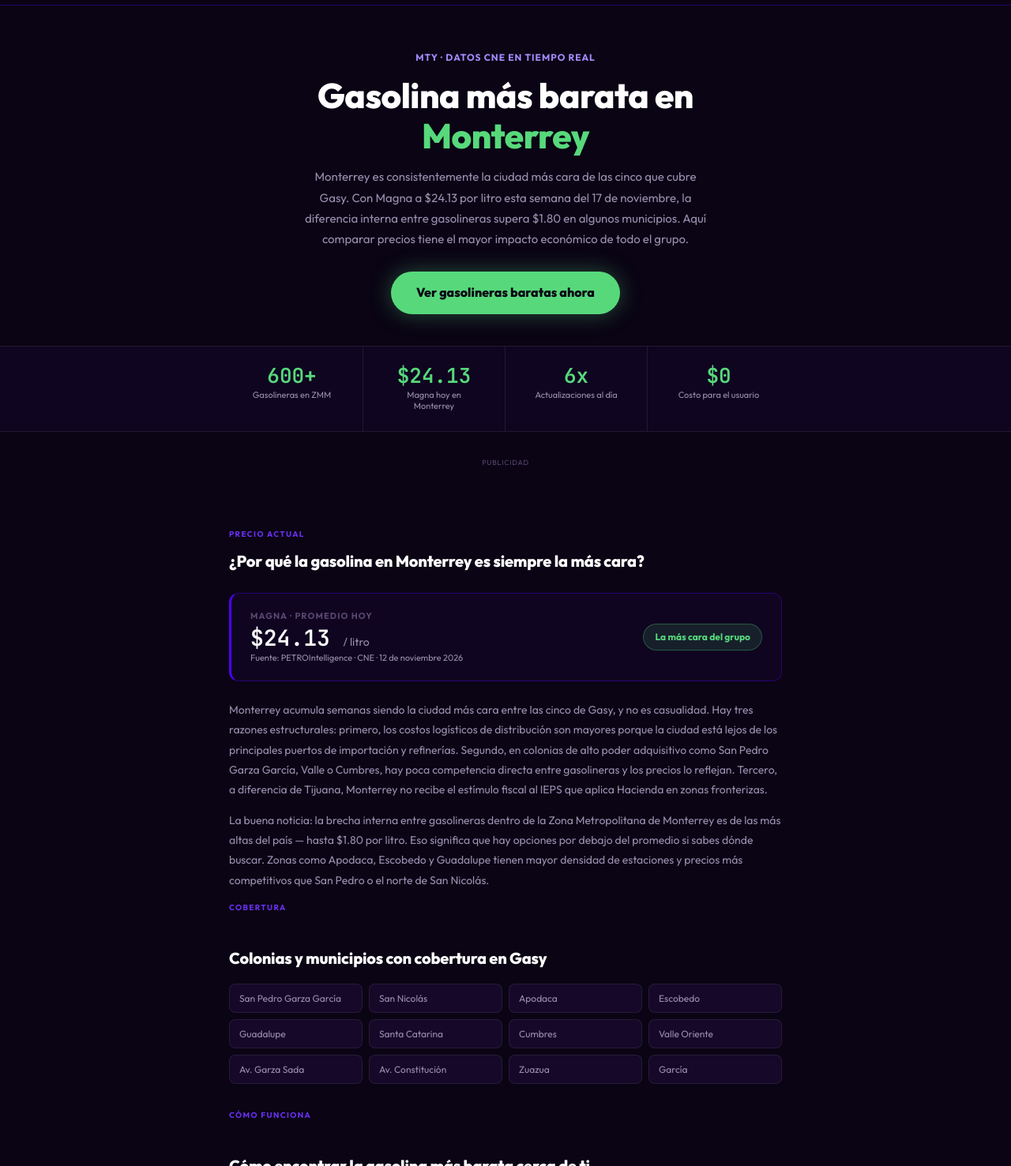
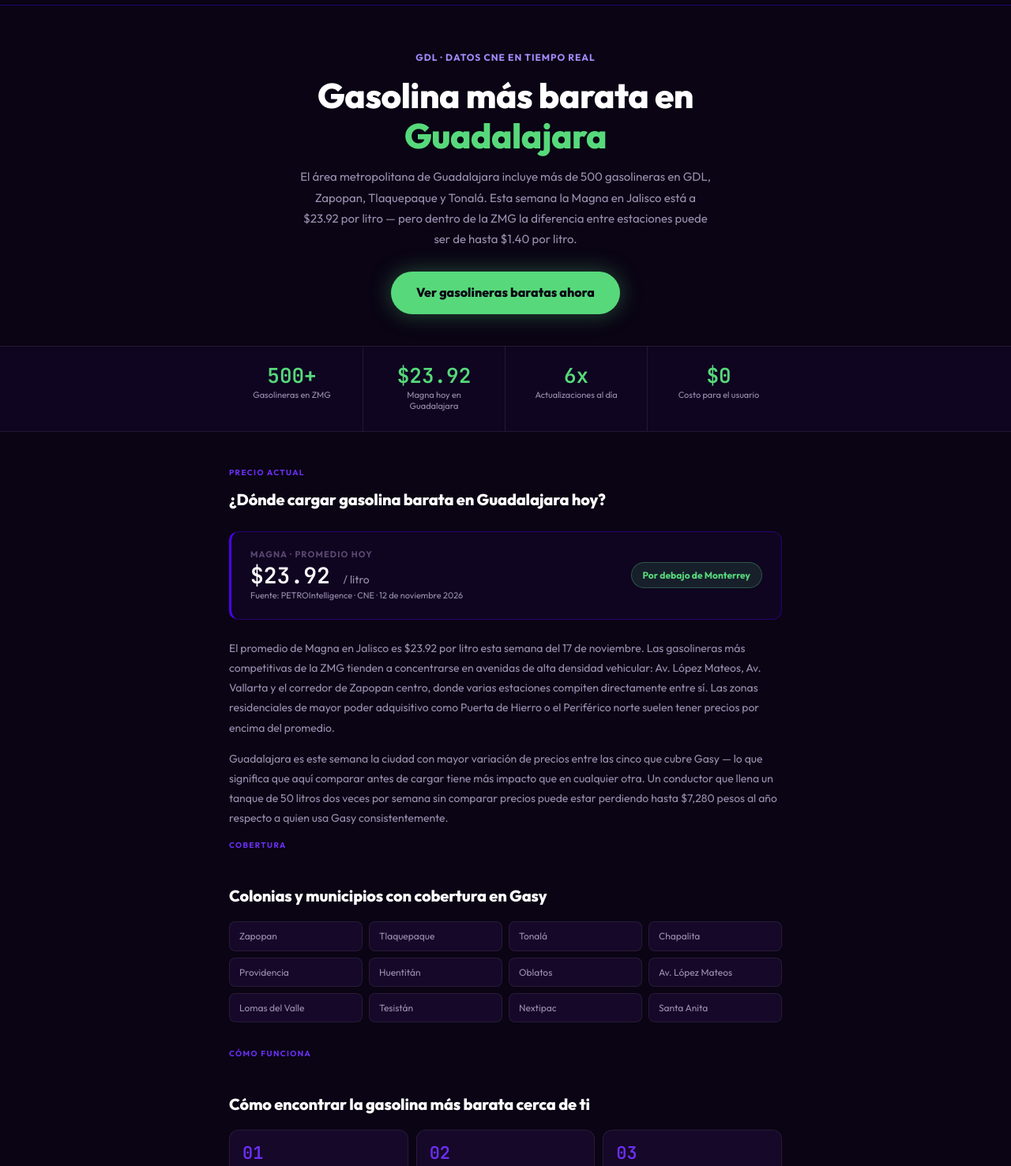
Before and after one commit to enriquemontes919-oss/gasy, a plain HTML site: page guadalajara.html in a window 1280 px wide. Shown: the part 49-1526 px from the top of the page at 79% size. Drawn offline with Linux system fonts and the light colour scheme.

Commit message:
Update guadalajara.html

```diff
--- a/guadalajara.html
+++ b/guadalajara.html
@@ -3,27 +3,26 @@
 <head>
 <meta charset="UTF-8">
 <meta name="viewport" content="width=device-width, initial-scale=1.0">
-<meta name="description" content="Encuentra la gasolina más barata en Monterrey y área metropolitana. Precios actualizados de gasolineras en MTY, San Pedro, San Nicolás, Apodaca y Escobedo con datos CNE.">
-<meta name="keywords" content="gasolina barata monterrey, precio gasolina mty, gasolinera san pedro garza garcia, magna premium monterrey, precio gasolina monterrey hoy">
+<meta name="description" content="Encuentra la gasolina más barata en Guadalajara y zona metropolitana. Precios en tiempo real con datos oficiales CNE para GDL, Zapopan, Tlaquepaque y Tonalá.">
+<meta name="keywords" content="gasolina barata guadalajara, precio gasolina gdl, gasolinera zapopan, magna premium guadalajara, precio gasolina guadalajara hoy">
 <meta name="robots" content="index, follow">
-<meta property="og:title" content="Gasolina más barata en Monterrey — Gasy">
-<meta property="og:description" content="Encuentra la gasolina más barata en Monterrey y área metropolitana. Precios actualizados de gasolineras en MTY, San Pedro, San Nicolás, Apodaca y Escobedo con datos CNE.">
-<meta property="og:url" content="https://gasy.mx/monterrey">
+<meta property="og:title" content="Gasolina más barata en Guadalajara — Gasy">
+<meta property="og:description" content="Encuentra la gasolina más barata en Guadalajara y zona metropolitana. Precios en tiempo real con datos oficiales CNE para GDL, Zapopan, Tlaquepaque y Tonalá.">
+<meta property="og:url" content="https://gasy.mx/guadalajara">
 <meta property="og:type" content="website">
-<link rel="canonical" href="https://gasy.mx/monterrey">
-<title>Gasolina más barata en Monterrey — Gasy</title>
+<link rel="canonical" href="https://gasy.mx/guadalajara">
+<title>Gasolina más barata en Guadalajara — Gasy</title>
 <link rel="icon" type="image/png" href="icon.png?v=2">
 <link rel="preconnect" href="https://fonts.googleapis.com">
 <link rel="preconnect" href="https://fonts.gstatic.com" crossorigin>
 <link href="https://fonts.googleapis.com/css2?family=Outfit:wght@300;400;500;600;700;800&family=JetBrains+Mono:wght@400;600&display=swap" rel="stylesheet">
-<script async src="https://pagead2.googlesyndication.com/pagead/js/adsbygoogle.js?client=ca-pub-6670443237202134" crossorigin="anonymous"></script>
 <script type="application/ld+json">
 {
   "@context": "https://schema.org",
   "@type": "WebPage",
-  "name": "Gasolina más barata en Monterrey",
-  "description": "Encuentra la gasolina más barata en Monterrey. Precios actualizados de gasolineras en MTY, San Pedro, San Nicolás, Apodaca y Escobedo con datos CNE.",
-  "url": "https://gasy.mx/monterrey",
+  "name": "Gasolina más barata en Guadalajara",
+  "description": "Encuentra la gasolina más barata en Guadalajara. Precios en tiempo real con datos oficiales CNE para GDL, Zapopan, Tlaquepaque y Tonalá.",
+  "url": "https://gasy.mx/guadalajara",
   "provider": {
     "@type": "WebApplication",
     "name": "Gasy",
@@ -35,7 +34,7 @@
     "@type": "BreadcrumbList",
     "itemListElement": [
       {"@type": "ListItem", "position": 1, "name": "Gasy", "item": "https://gasy.mx"},
-      {"@type": "ListItem", "position": 2, "name": "Gasolina más barata en Monterrey", "item": "https://gasy.mx/monterrey"}
+      {"@type": "ListItem", "position": 2, "name": "Gasolina más barata en Guadalajara", "item": "https://gasy.mx/guadalajara"}
     ]
   }
 }
@@ -77,10 +76,6 @@ nav{background:rgba(10,4,20,0.97);backdrop-filter:blur(20px);-webkit-backdrop-fi
 .stat:last-child{border-right:none;}
 .stat-num{font-family:var(--mono);font-size:26px;font-weight:600;color:var(--green);line-height:1;}
 .stat-lbl{font-size:11px;color:var(--text2);margin-top:4px;line-height:1.3;}
-
-/* AD */
-.ad-wrap{max-width:728px;margin:32px auto;padding:0 20px;text-align:center;}
-.ad-label{font-size:9px;color:var(--text3);margin-bottom:4px;letter-spacing:0.08em;text-transform:uppercase;}
 
 /* CONTENT */
 .content{max-width:740px;margin:0 auto;padding:44px 20px 20px;}
@@ -180,25 +175,25 @@ footer a:hover{color:var(--text2);}
   </a>
   <div class="nav-links">
     <a href="/blog.html" class="nav-blog">Blog</a>
-    <a href="/" class="nav-cta"> Ver mapa</a>
+    <a href="https://gasy.mx" class="nav-cta"> Ver mapa</a>
   </div>
 </nav>
 
 <div class="hero">
-  <div class="hero-eyebrow"> MTY · Datos CNE en tiempo real</div>
-  <h1>Gasolina más barata en <em>Monterrey</em></h1>
-  <p>Monterrey es consistentemente la ciudad más cara de las cinco que cubre Gasy. Con Magna a $24.13 por litro esta semana del 17 de noviembre, la diferencia interna entre gasolineras supera $1.80 en algunos municipios. Aquí comparar precios tiene el mayor impacto económico de todo el grupo.</p>
-  <a href="/" class="hero-btn"> Ver gasolineras baratas ahora</a>
+  <div class="hero-eyebrow"> GDL · Datos CNE en tiempo real</div>
+  <h1>Gasolina más barata en <em>Guadalajara</em></h1>
+  <p>El área metropolitana de Guadalajara incluye más de 500 gasolineras en GDL, Zapopan, Tlaquepaque y Tonalá. Esta semana la Magna en Jalisco está a $23.92 por litro — pero dentro de la ZMG la diferencia entre estaciones puede ser de hasta $1.40 por litro.</p>
+  <a href="https://gasy.mx" class="hero-btn" target="_blank" rel="noopener"> Ver gasolineras baratas ahora</a>
 </div>
 
 <div class="stats-bar">
   <div class="stat">
-    <div class="stat-num">600+</div>
-    <div class="stat-lbl">Gasolineras en ZMM</div>
+    <div class="stat-num">500+</div>
+    <div class="stat-lbl">Gasolineras en ZMG</div>
   </div>
   <div class="stat">
-    <div class="stat-num">$24.13</div>
-    <div class="stat-lbl">Magna hoy en Monterrey</div>
+    <div class="stat-num">$23.92</div>
+    <div class="stat-lbl">Magna hoy en Guadalajara</div>
   </div>
   <div class="stat">
     <div class="stat-num">6x</div>
@@ -210,44 +205,40 @@ footer a:hover{color:var(--text2);}
   </div>
 </div>
 
-<div class="ad-wrap">
-  <div class="ad-label">Publicidad</div>
-  <ins class="adsbygoogle" style="display:block" data-ad-client="ca-pub-6670443237202134" data-ad-slot="6618539960" data-ad-format="auto" data-full-width-responsive="true"></ins>
-  <script>(adsbygoogle = window.adsbygoogle || []).push({});</script>
 </div>
 
 <div class="content">
 
   <span class="section-label">Precio actual</span>
-  <h2>¿Por qué la gasolina en Monterrey es siempre la más cara?</h2>
+  <h2>¿Dónde cargar gasolina barata en Guadalajara hoy?</h2>
 
   <div class="price-banner">
     <div>
       <div class="price-banner-label">Magna · Promedio hoy</div>
-      <div class="price-banner-val">$24.13 <span style="font-size:14px;color:var(--text2);font-family:var(--sans);font-weight:400;">/ litro</span></div>
+      <div class="price-banner-val">$23.92 <span style="font-size:14px;color:var(--text2);font-family:var(--sans);font-weight:400;">/ litro</span></div>
       <div class="price-banner-sub">Fuente: PETROIntelligence · CNE · 12 de noviembre 2026</div>
     </div>
-    <div class="price-banner-badge">La más cara del grupo</div>
+    <div class="price-banner-badge">Por debajo de Monterrey</div>
   </div>
 
-  <p>Monterrey acumula semanas siendo la ciudad más cara entre las cinco de Gasy, y no es casualidad. Hay tres razones estructurales: primero, los costos logísticos de distribución son mayores porque la ciudad está lejos de los principales puertos de importación y refinerías. Segundo, en colonias de alto poder adquisitivo como San Pedro Garza García, Valle o Cumbres, hay poca competencia directa entre gasolineras y los precios lo reflejan. Tercero, a diferencia de Tijuana, Monterrey no recibe el estímulo fiscal al IEPS que aplica Hacienda en zonas fronterizas.</p>
-  <p>La buena noticia: la brecha interna entre gasolineras dentro de la Zona Metropolitana de Monterrey es de las más altas del país — hasta $1.80 por litro. Eso significa que hay opciones por debajo del promedio si sabes dónde buscar. Zonas como Apodaca, Escobedo y Guadalupe tienen mayor densidad de estaciones y precios más competitivos que San Pedro o el norte de San Nicolás.</p>
+  <p>El promedio de Magna en Jalisco es $23.92 por litro esta semana del 17 de noviembre. Las gasolineras más competitivas de la ZMG tienden a concentrarse en avenidas de alta densidad vehicular: Av. López Mateos, Av. Vallarta y el corredor de Zapopan centro, donde varias estaciones compiten directamente entre sí. Las zonas residenciales de mayor poder adquisitivo como Puerta de Hierro o el Periférico norte suelen tener precios por encima del promedio.</p>
+  <p>Guadalajara es este semana la ciudad con mayor variación de precios entre las cinco que cubre Gasy — lo que significa que aquí comparar antes de cargar tiene más impacto que en cualquier otra. Un conductor que llena un tanque de 50 litros dos veces por semana sin comparar precios puede estar perdiendo hasta $7,280 pesos al año respecto a quien usa Gasy consistentemente.</p>
 
   <span class="section-label">Cobertura</span>
   <h2>Colonias y municipios con cobertura en Gasy</h2>
   <div class="colonias">
-    <div class="colonia-tag"> San Pedro Garza García</div>
-    <div class="colonia-tag"> San Nicolás</div>
-    <div class="colonia-tag"> Apodaca</div>
-    <div class="colonia-tag"> Escobedo</div>
-    <div class="colonia-tag"> Guadalupe</div>
-    <div class="colonia-tag"> Santa Catarina</div>
-    <div class="colonia-tag"> Cumbres</div>
-    <div class="colonia-tag"> Valle Oriente</div>
-    <div class="colonia-tag"> Av. Garza Sada</div>
-    <div class="colonia-tag"> Av. Constitución</div>
-    <div class="colonia-tag"> Zuazua</div>
-    <div class="colonia-tag"> García</div>
+    <div class="colonia-tag"> Zapopan</div>
+    <div class="colonia-tag"> Tlaquepaque</div>
+    <div class="colonia-tag"> Tonalá</div>
+    <div class="colonia-tag"> Chapalita</div>
+    <div class="colonia-tag"> Providencia</div>
+    <div class="colonia-tag"> Huentitán</div>
+    <div class="colonia-tag"> Oblatos</div>
+    <div class="colonia-tag"> Av. López Mateos</div>
+    <div class="colonia-tag"> Lomas del Valle</div>
+    <div class="colonia-tag"> Tesistán</div>
+    <div class="colonia-tag"> Nextipac</div>
+    <div class="colonia-tag"> Santa Anita</div>
   </div>
 
   <span class="section-label">Cómo funciona</span>
@@ -287,8 +278,8 @@ footer a:hover{color:var(--text2);}
   <h2>Preguntas frecuentes</h2>
   <div class="faq">
     <div class="faq-item">
-      <div class="faq-q">¿Cuánto puedo ahorrar en Monterrey usando Gasy?</div>
-      <div class="faq-a">La diferencia entre la gasolinera más cara y la más barata en la ZMM puede superar $1.80 por litro. Con un tanque de 50 litros cargado dos veces por semana, elegir siempre la más barata en lugar de la más cara equivale a un ahorro potencial de hasta $9,360 pesos al año.</div>
+      <div class="faq-q">¿Por qué varía tanto el precio entre zonas de Guadalajara?</div>
+      <div class="faq-a">La competencia entre gasolineras es muy desigual por zona. En avenidas principales como López Mateos hay múltiples estaciones compitiendo en el mismo corredor. En colonias residenciales exclusivas, las estaciones tienen menor competencia directa y pueden cobrar más. La diferencia puede ser de hasta $1.40 por litro.</div>
     </div>
     <div class="faq-item">
       <div class="faq-q">¿Con qué frecuencia se actualizan los precios?</div>
@@ -310,20 +301,16 @@ footer a:hover{color:var(--text2);}
 
 </div>
 
-<div class="ad-wrap">
-  <div class="ad-label">Publicidad</div>
-  <ins class="adsbygoogle" style="display:block" data-ad-client="ca-pub-6670443237202134" data-ad-slot="7057523667" data-ad-format="auto" data-full-width-responsive="true"></ins>
-  <script>(adsbygoogle = window.adsbygoogle || []).push({});</script>
 </div>
 
 <div class="cta-bottom">
-  <h2>Encuentra la gasolina más barata<br>en Monterrey ahora</h2>
-  <p>Donde la diferencia de precios más importa. Gratis, sin registro.</p>
-  <a href="/" class="hero-btn"> Abrir Gasy ahora</a>
+  <h2>Encuentra la gasolina más barata<br>en Guadalajara ahora</h2>
+  <p>Gratis, sin registro. Activa tu GPS y ve el precio de cada gasolinera en el mapa.</p>
+  <a href="https://gasy.mx" class="hero-btn" target="_blank" rel="noopener"> Abrir Gasy ahora</a>
   <div class="cities">
     <a href="/ciudad-de-mexico" class="city-link">CDMX</a>
-    <a href="/guadalajara" class="city-link">Guadalajara</a>
-    <a href="/monterrey" class="city-link active">Monterrey</a>
+    <a href="/guadalajara" class="city-link active">Guadalajara</a>
+    <a href="/monterrey" class="city-link">Monterrey</a>
     <a href="/puebla" class="city-link">Puebla</a>
     <a href="/tijuana" class="city-link">Tijuana</a>
     </div>
```
